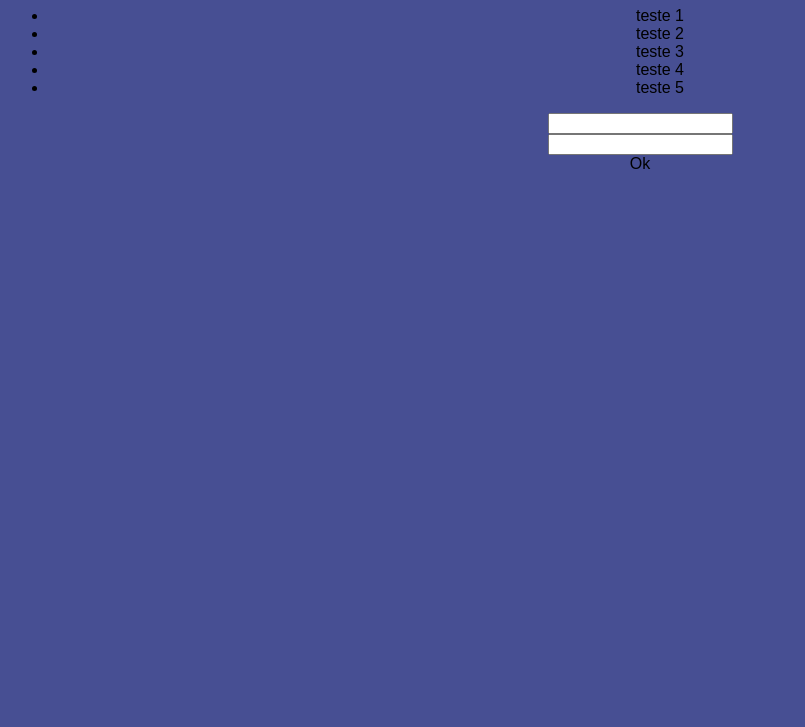
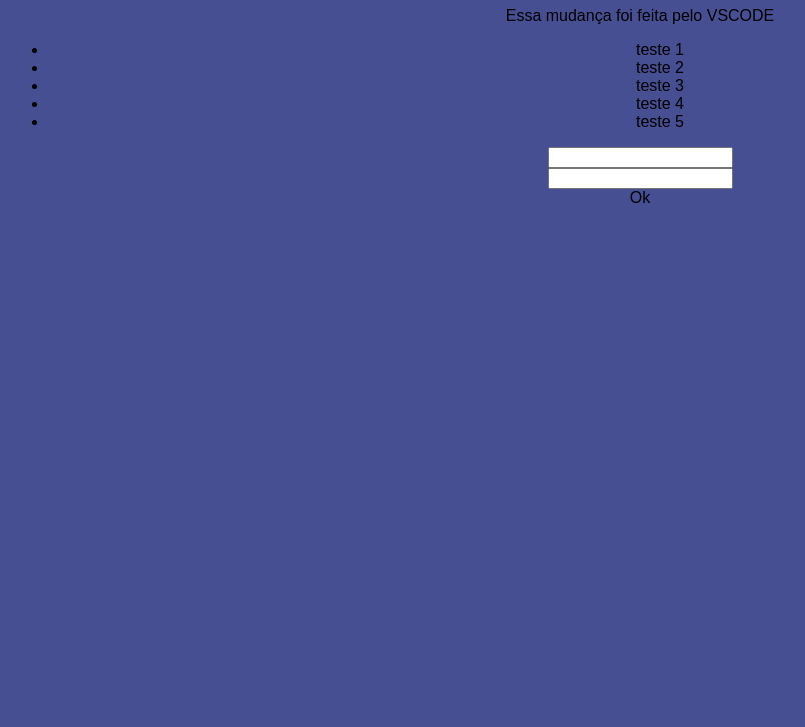
Before and after one commit to nicolasAlcantara-dev/repositorio, a plain HTML site: page index.html in a window 1280 px wide. Shown: the part 73-800 px from the top of the page, without its empty margins (0-805 px from the left). Drawn offline with Linux system fonts and the light colour scheme.

Commit message:
Adicionei uma frase

```diff
--- a/index.html
+++ b/index.html
@@ -15,6 +15,7 @@
 <body>
     <center>
         <h1>Hello World!!</h1>
+        <p>Essa mudança foi feita pelo VSCODE</p>
         <ul>
             <li>teste 1</li>
             <li>teste 2</li>
```
